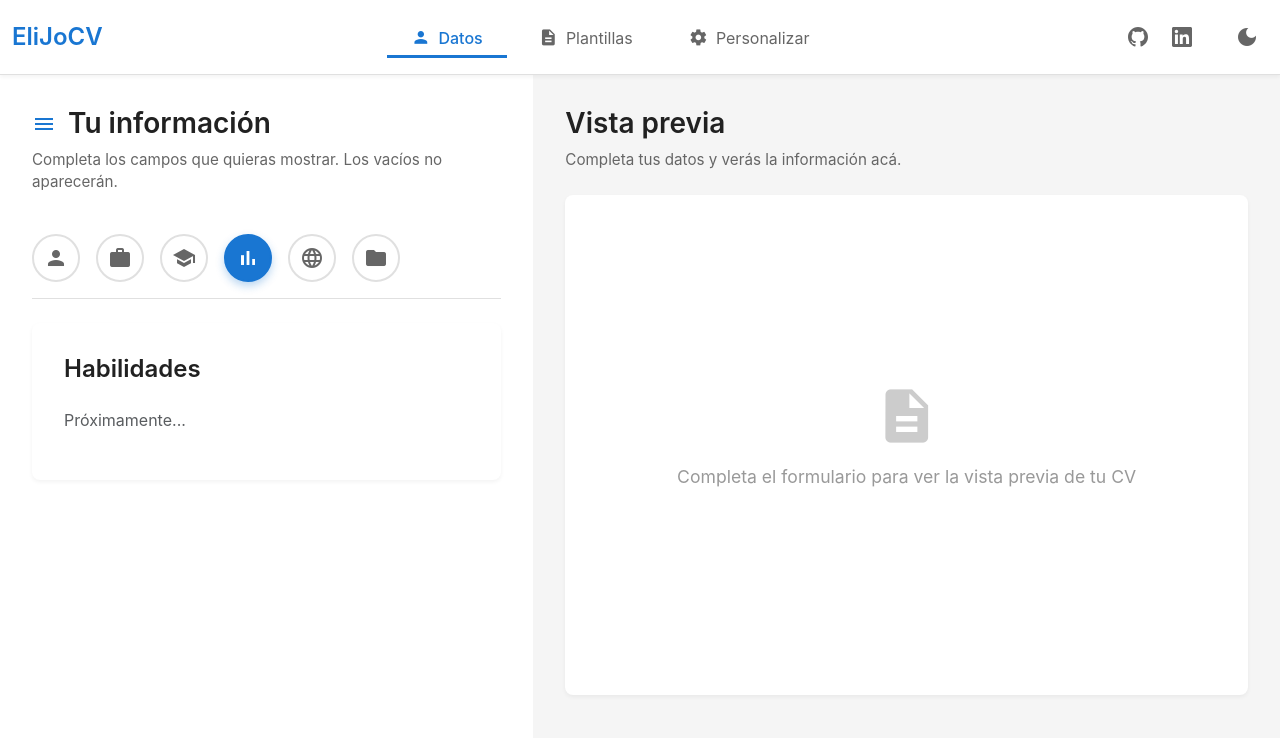
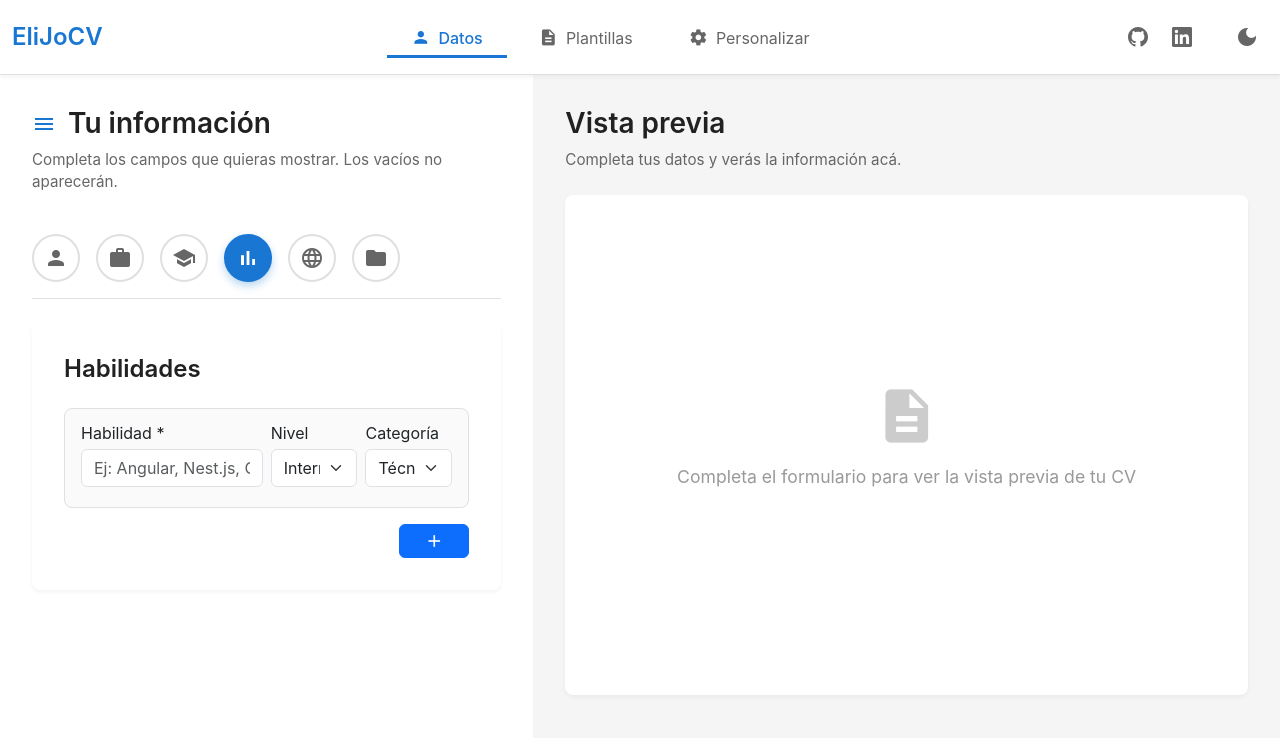
Before and after one commit to jbarzallo97/EliJoCV-jb7, an Angular app: page / in a window 1280 px wide. Both pictures are taken after a click on the button "bar_chart". Shown: the top 738 px of the page. Built offline with nearby package versions, Linux system fonts and the light colour scheme.

Commit message:
Add language and skill management features to CV component. Implement forms for adding, editing, and removing languages and skills, including validation and dynamic form handling. Enhance UI with new styles for language and skill items.

```diff
--- a/src/app/core/services/cv-data.service.ts
+++ b/src/app/core/services/cv-data.service.ts
@@ -151,6 +151,15 @@ export class CvDataService {
     this.saveToStorage();
   }
 
+  setSkills(skills: Skill[]): void {
+    const current = this.cvDataSubject.value;
+    this.cvDataSubject.next({
+      ...current,
+      skills
+    });
+    this.saveToStorage();
+  }
+
   updateSkill(id: string, skill: Partial<Skill>): void {
     const current = this.cvDataSubject.value;
     this.cvDataSubject.next({
@@ -181,6 +190,15 @@ export class CvDataService {
     this.cvDataSubject.next({
       ...current,
       languages: [...current.languages, newLanguage]
+    });
+    this.saveToStorage();
+  }
+
+  setLanguages(languages: Language[]): void {
+    const current = this.cvDataSubject.value;
+    this.cvDataSubject.next({
+      ...current,
+      languages
     });
     this.saveToStorage();
   }
--- a/src/app/pages/components/languages/languages.component.css
+++ b/src/app/pages/components/languages/languages.component.css
@@ -11,3 +11,15 @@
   color: #212121;
   margin-bottom: 1.5rem;
 }
+
+.language-item {
+  padding: 0.75rem 1rem;
+  border-radius: 8px;
+  border: 1px solid #e0e0e0;
+  background: #fafafa;
+}
+
+.language-item:hover {
+  border-color: #1976d2;
+  box-shadow: 0 2px 6px rgba(25, 118, 210, 0.1);
+}
--- a/src/app/pages/components/languages/languages.component.html
+++ b/src/app/pages/components/languages/languages.component.html
@@ -1,4 +1,53 @@
 <div class="form-section">
   <h3 class="form-section-title">Idiomas</h3>
-  <p class="text-muted">Próximamente...</p>
+
+  <form [formGroup]="form">
+    <div formArrayName="languages">
+      <div
+        *ngFor="let lang of languagesArray.controls; let i = index"
+        [formGroupName]="i"
+        class="language-item mb-3">
+
+        <div class="row g-2 align-items-center">
+          <div class="col-md-8">
+            <label class="form-label mb-1">Idioma *</label>
+            <input
+              type="text"
+              class="form-control"
+              formControlName="idioma"
+              placeholder="Ej: Español, Inglés">
+          </div>
+
+          <div class="col-md-4">
+            <label class="form-label mb-1">Nivel</label>
+            <select class="form-select" formControlName="nivel">
+              <option *ngFor="let nivel of niveles" [value]="nivel.value">
+                {{ nivel.label }}
+              </option>
+            </select>
+          </div>
+        </div>
+
+        <div class="text-end mt-2">
+          <button
+            type="button"
+            class="btn btn-sm btn-outline-danger"
+            (click)="removeLanguage(i)"
+            *ngIf="languagesArray.length > 1">
+            Eliminar idioma
+          </button>
+        </div>
+      </div>
+    </div>
+
+    <div class="text-end mt-3">
+      <button
+        type="button"
+        class="btn btn-primary d-inline-flex align-items-center gap-2 px-4"
+        (click)="addLanguage()">
+        <i class="material-icons" style="font-size: 20px;">add</i>
+        <!-- Agregar idioma -->
+      </button>
+    </div>
+  </form>
 </div>
--- a/src/app/pages/components/languages/languages.component.ts
+++ b/src/app/pages/components/languages/languages.component.ts
@@ -1,9 +1,76 @@
-import { Component } from '@angular/core';
+import { Component, OnInit } from '@angular/core';
+import { FormArray, FormBuilder, FormGroup, Validators } from '@angular/forms';
+import { CvDataService } from 'src/app/core/services/cv-data.service';
+import { Language } from 'src/app/core/models/cv-data.model';
 
 @Component({
   selector: 'app-languages',
   templateUrl: './languages.component.html',
   styleUrls: ['./languages.component.css']
 })
-export class LanguagesComponent {
+export class LanguagesComponent implements OnInit {
+  form!: FormGroup;
+  languagesArray!: FormArray;
+
+  niveles = [
+    { value: 'basico', label: 'Básico' },
+    { value: 'intermedio', label: 'Intermedio' },
+    { value: 'avanzado', label: 'Avanzado' },
+    { value: 'nativo', label: 'Nativo' }
+  ];
+
+  constructor(
+    private fb: FormBuilder,
+    private cvDataService: CvDataService
+  ) {}
+
+  ngOnInit(): void {
+    const languages = this.cvDataService.getCvData().languages;
+
+    this.form = this.fb.group({
+      languages: this.fb.array([])
+    });
+
+    this.languagesArray = this.form.get('languages') as FormArray;
+
+    if (languages.length === 0) {
+      this.addLanguage();
+    } else {
+      languages.forEach(lang => this.addLanguage(lang));
+    }
+
+    this.form.valueChanges.subscribe(() => {
+      this.saveLanguages();
+    });
+  }
+
+  createLanguageForm(lang?: Language): FormGroup {
+    return this.fb.group({
+      id: [lang?.id || this.generateId()],
+      idioma: [lang?.idioma || '', Validators.required],
+      nivel: [lang?.nivel || 'intermedio', Validators.required]
+    });
+  }
+
+  addLanguage(lang?: Language): void {
+    this.languagesArray.push(this.createLanguageForm(lang));
+  }
+
+  removeLanguage(index: number): void {
+    this.languagesArray.removeAt(index);
+    if (this.languagesArray.length === 0) {
+      this.addLanguage();
+    }
+    this.saveLanguages();
+  }
+
+  private saveLanguages(): void {
+    const languages = (this.languagesArray.value as Language[])
+      .filter(lang => (lang.idioma || '').trim().length > 0);
+    this.cvDataService.setLanguages(languages);
+  }
+
+  private generateId(): string {
+    return Date.now().toString(36) + Math.random().toString(36).substr(2);
+  }
 }
--- a/src/app/pages/components/skills/skills.component.css
+++ b/src/app/pages/components/skills/skills.component.css
@@ -11,3 +11,15 @@
   color: #212121;
   margin-bottom: 1.5rem;
 }
+
+.skill-item {
+  padding: 0.75rem 1rem;
+  border-radius: 8px;
+  border: 1px solid #e0e0e0;
+  background: #fafafa;
+}
+
+.skill-item:hover {
+  border-color: #1976d2;
+  box-shadow: 0 2px 6px rgba(25, 118, 210, 0.1);
+}
--- a/src/app/pages/components/skills/skills.component.html
+++ b/src/app/pages/components/skills/skills.component.html
@@ -1,4 +1,62 @@
 <div class="form-section">
   <h3 class="form-section-title">Habilidades</h3>
-  <p class="text-muted">Próximamente...</p>
+
+  <form [formGroup]="form">
+    <div formArrayName="skills">
+      <div
+        *ngFor="let skill of skillsArray.controls; let i = index"
+        [formGroupName]="i"
+        class="skill-item mb-3">
+
+        <div class="row g-2 align-items-center">
+          <div class="col-md-6">
+            <label class="form-label mb-1">Habilidad *</label>
+            <input
+              type="text"
+              class="form-control"
+              formControlName="nombre"
+              placeholder="Ej: Angular, Nest.js, Comunicación">
+          </div>
+
+          <div class="col-md-3">
+            <label class="form-label mb-1">Nivel</label>
+            <select class="form-select" formControlName="nivel">
+              <option *ngFor="let nivel of niveles" [value]="nivel.value">
+                {{ nivel.label }}
+              </option>
+            </select>
+          </div>
+
+          <div class="col-md-3">
+            <label class="form-label mb-1">Categoría</label>
+            <select class="form-select" formControlName="categoria">
+              <option *ngFor="let cat of categorias" [value]="cat.value">
+                {{ cat.label }}
+              </option>
+            </select>
+          </div>
+        </div>
+
+        <div class="text-end mt-2">
+          <button
+            type="button"
+            class="btn btn-sm btn-outline-danger"
+            (click)="removeSkill(i)"
+            *ngIf="skillsArray.length > 1">
+            Eliminar habilidad
+          </button>
+        </div>
+      </div>
+    </div>
+
+    <div class="text-end mt-3">
+      <button
+        type="button"
+        class="btn btn-primary d-inline-flex align-items-center gap-2 px-4"
+        (click)="addSkill()">
+        <i class="material-icons" style="font-size: 20px;">add</i>
+        <!-- Agregar habilidad -->
+      </button>
+    </div>
+  </form>
 </div>
--- a/src/app/pages/components/skills/skills.component.ts
+++ b/src/app/pages/components/skills/skills.component.ts
@@ -1,9 +1,82 @@
-import { Component } from '@angular/core';
+import { Component, OnInit } from '@angular/core';
+import { FormArray, FormBuilder, FormGroup, Validators } from '@angular/forms';
+import { CvDataService } from 'src/app/core/services/cv-data.service';
+import { Skill } from 'src/app/core/models/cv-data.model';
 
 @Component({
   selector: 'app-skills',
   templateUrl: './skills.component.html',
   styleUrls: ['./skills.component.css']
 })
-export class SkillsComponent {
+export class SkillsComponent implements OnInit {
+  form!: FormGroup;
+  skillsArray!: FormArray;
+
+  niveles = [
+    { value: 'basico', label: 'Básico' },
+    { value: 'intermedio', label: 'Intermedio' },
+    { value: 'avanzado', label: 'Avanzado' },
+    { value: 'experto', label: 'Experto' }
+  ];
+
+  categorias = [
+    { value: 'tecnica', label: 'Técnica' },
+    { value: 'blanda', label: 'Blanda' }
+  ];
+
+  constructor(
+    private fb: FormBuilder,
+    private cvDataService: CvDataService
+  ) {}
+
+  ngOnInit(): void {
+    const skills = this.cvDataService.getCvData().skills;
+
+    this.form = this.fb.group({
+      skills: this.fb.array([])
+    });
+
+    this.skillsArray = this.form.get('skills') as FormArray;
+
+    if (skills.length === 0) {
+      this.addSkill();
+    } else {
+      skills.forEach(skill => this.addSkill(skill));
+    }
+
+    this.form.valueChanges.subscribe(() => {
+      this.saveSkills();
+    });
+  }
+
+  createSkillForm(skill?: Skill): FormGroup {
+    return this.fb.group({
+      id: [skill?.id || this.generateId()],
+      nombre: [skill?.nombre || '', Validators.required],
+      nivel: [skill?.nivel || 'intermedio', Validators.required],
+      categoria: [skill?.categoria || 'tecnica', Validators.required]
+    });
+  }
+
+  addSkill(skill?: Skill): void {
+    this.skillsArray.push(this.createSkillForm(skill));
+  }
+
+  removeSkill(index: number): void {
+    this.skillsArray.removeAt(index);
+    if (this.skillsArray.length === 0) {
+      this.addSkill();
+    }
+    this.saveSkills();
+  }
+
+  private saveSkills(): void {
+    const skills = (this.skillsArray.value as Skill[])
+      .filter(skill => (skill.nombre || '').trim().length > 0);
+    this.cvDataService.setSkills(skills);
+  }
+
+  private generateId(): string {
+    return Date.now().toString(36) + Math.random().toString(36).substr(2);
+  }
 }
```
